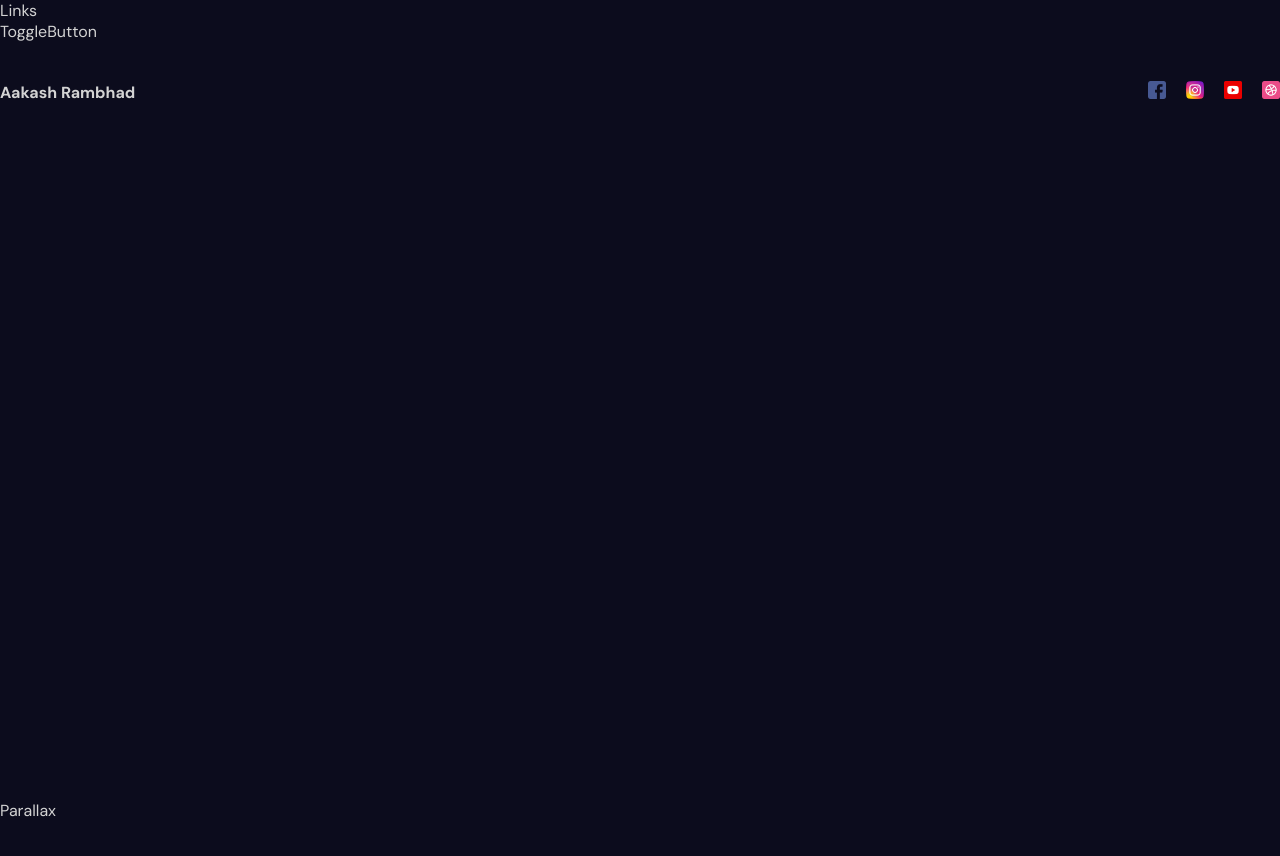
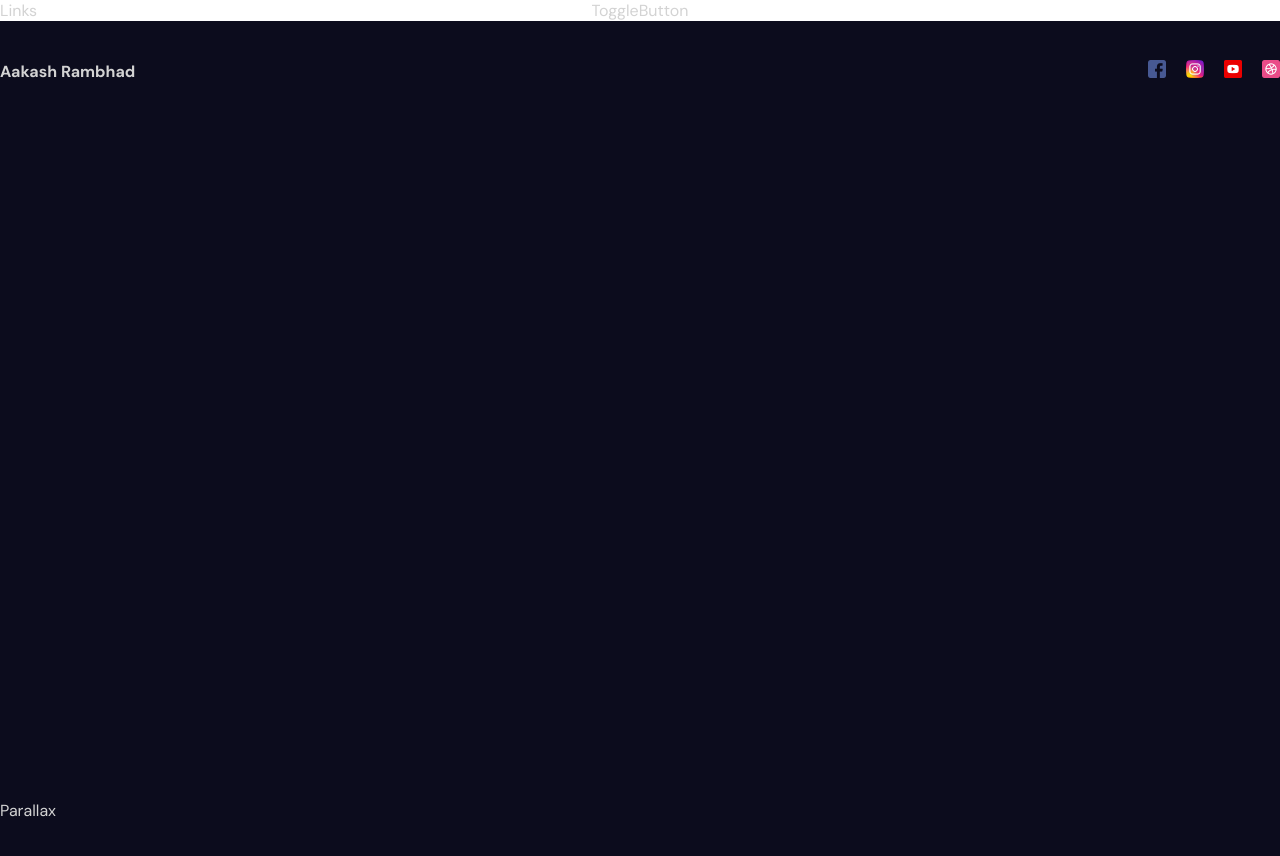
Before and after one commit to AakashRam70/3D-portfolio, a React (Vite) app: page / in a window 1280 px wide. Shown: the top 856 px of the page. Built offline with nearby package versions, Linux system fonts and the light colour scheme.

Commit message:
Updating elements

```diff
--- a/src/components/sidebar/sidebar.scss
+++ b/src/components/sidebar/sidebar.scss
@@ -1,3 +1,43 @@
-.sidebar{
+.sidebar {
+    display: flex;
+    flex-direction: column;
+    align-items: center;
+    justify-content: center;
+    background-color: white;
 
+    .bg {
+
+        position: fixed;
+        top: 0;
+        left: 0;
+        width: 400px;
+        background: white;
+
+        .links {
+            position: absolute;
+            width: 100%;
+            height: 100%;
+            display: flex;
+            flex-direction: column;
+            align-items: center;
+            justify-content: center;
+            gap: 20px;
+
+            a {
+                font-size: 40px;
+
+            }
+        }
+    }
+
+    button {
+        width: 50px;
+        height: 50px;
+        border-radius: 50%;
+        position: fixed;
+        top: 25px;
+        height: 25px;
+        background-color: transparent;
+        border: none;
+    }
 }
```
